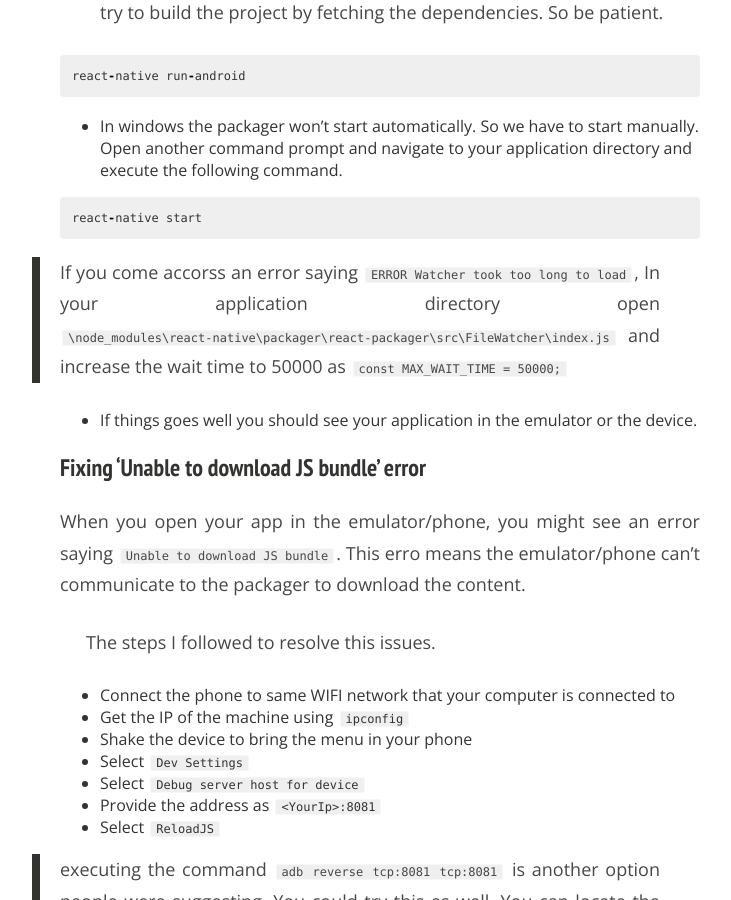
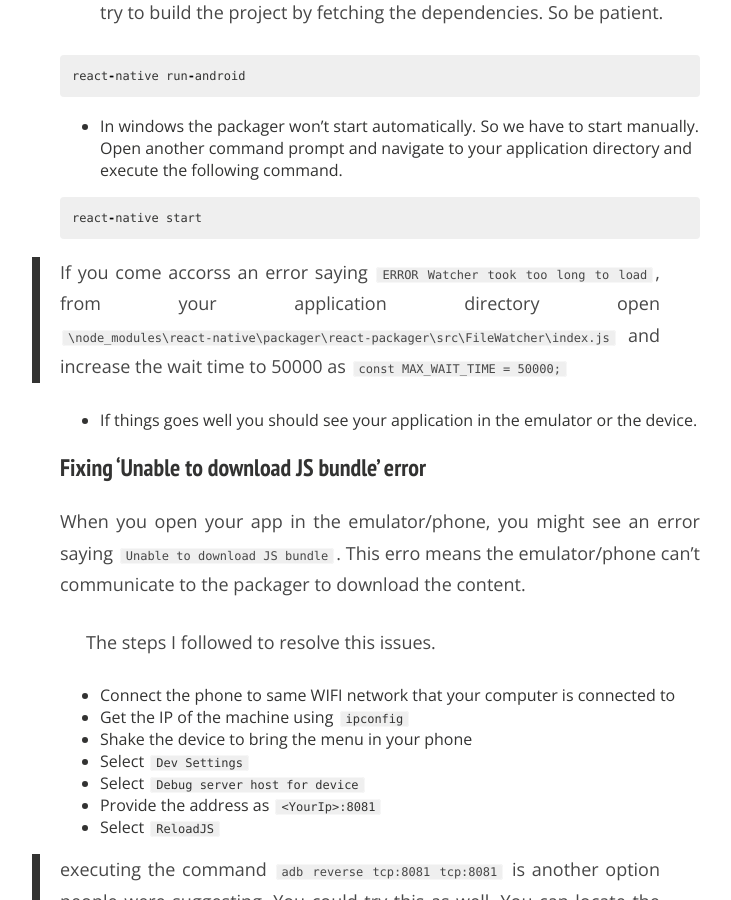
Before and after one commit to Raathigesh/Raathigesh.github.io, a Jekyll site: the page built from _posts/2015-12-16-Getting-Android-App-Running-With-React-Native-On-Windows.md, in a window 1280 px wide and 900 px high, scrolled down 1027 px. Shown: the whole window, without its empty margins (260-991 px from the left). Built offline with Jekyll 4.4.1, drawn with Linux system fonts in a browser that asks for light colours; nearby versions of some CDN libraries; comment, search, counter and statistics services are not loaded.

Commit message:
Updated 2015-12-16-Getting-Android-App-Running-With-React-Native-On-Windows.md

```diff
--- a/_posts/2015-12-16-Getting-Android-App-Running-With-React-Native-On-Windows.md
+++ b/_posts/2015-12-16-Getting-Android-App-Running-With-React-Native-On-Windows.md
@@ -41,7 +41,7 @@
 react-native start
 {% endhighlight %}
 
-> If you come accorss an error saying `ERROR Watcher took too long to load`, In your application directory open `\node_modules\react-native\packager\react-packager\src\FileWatcher\index.js` and increase the wait time to 50000 as `const MAX_WAIT_TIME = 50000;`
+> If you come accorss an error saying `ERROR Watcher took too long to load`, from your application directory open `\node_modules\react-native\packager\react-packager\src\FileWatcher\index.js` and increase the wait time to 50000 as `const MAX_WAIT_TIME = 50000;`
 
 - If things goes well you should see your application in the emulator or the device.
 
```
